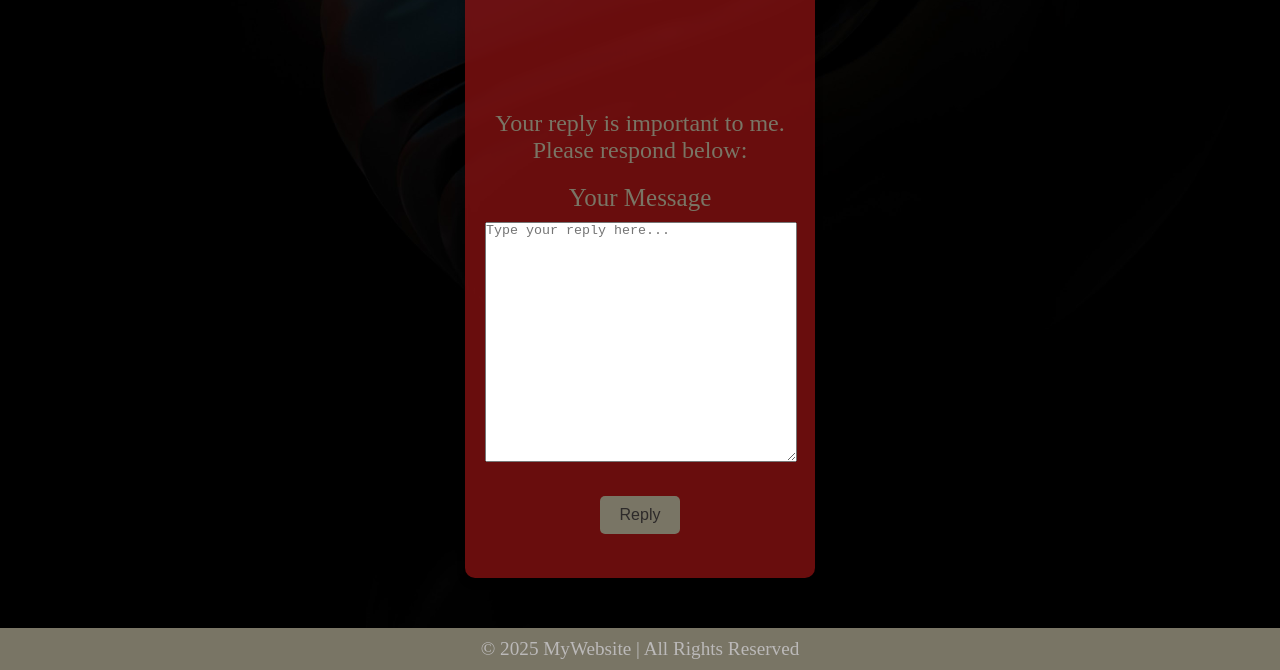
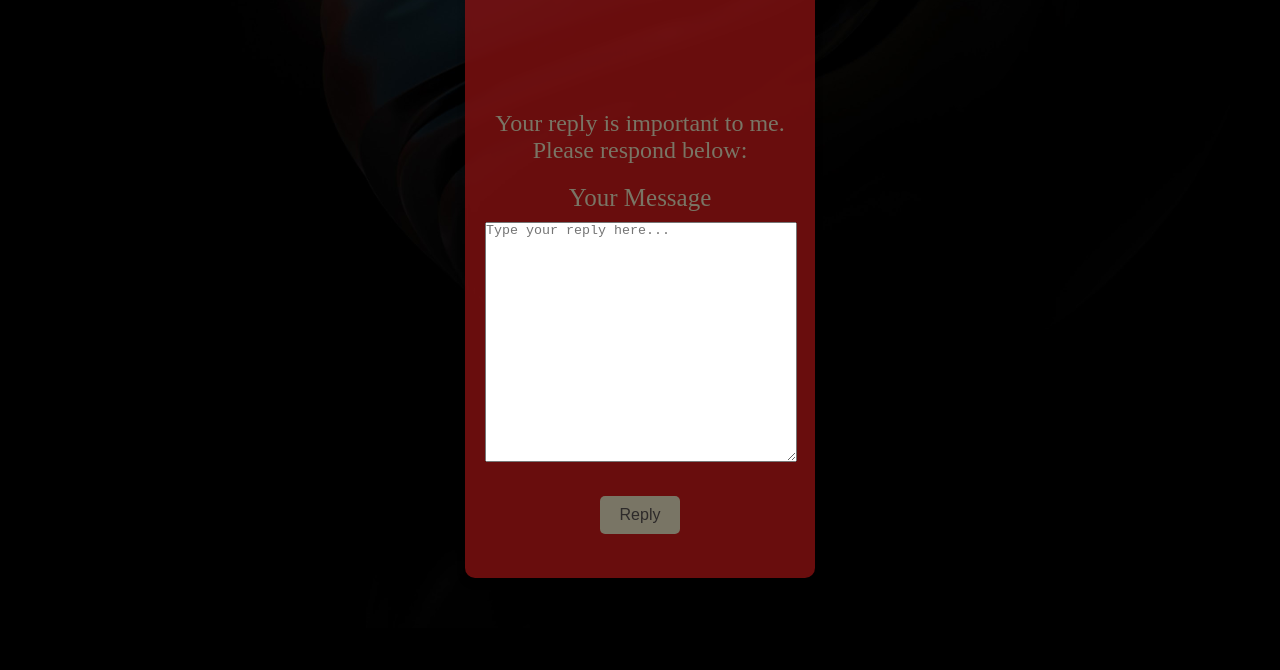
Before and after one commit to LeviRony/Rony_Levi_Profile, a website: page profile.html in a window 1280 px wide. Shown: the part 588-1258 px from the top of the page. After the commit the page ends 1216 px from the top, so only its background shows below. Drawn offline with Linux system fonts and the light colour scheme.

Commit message:
footer fix

```diff
--- a/profile.html
+++ b/profile.html
@@ -71,9 +71,8 @@
     </main>
 
     <!-- Footer -->
-    <footer>
-        <p>© 2025 MyWebsite | All Rights Reserved</p>
-    </footer>
+    <div id="footer-container"></div>
+
 
 </body>
 
```
Also changed, not shown: index.html (+0 -2 lines).
